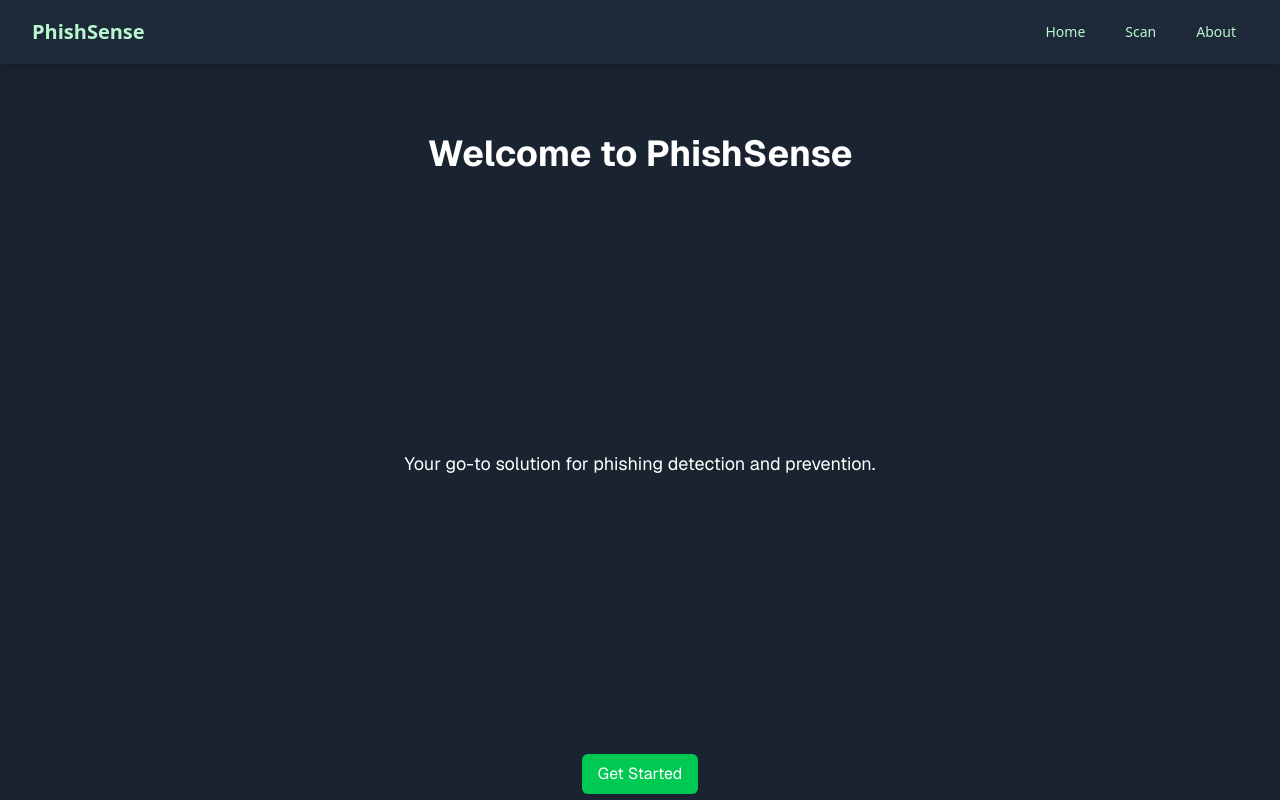
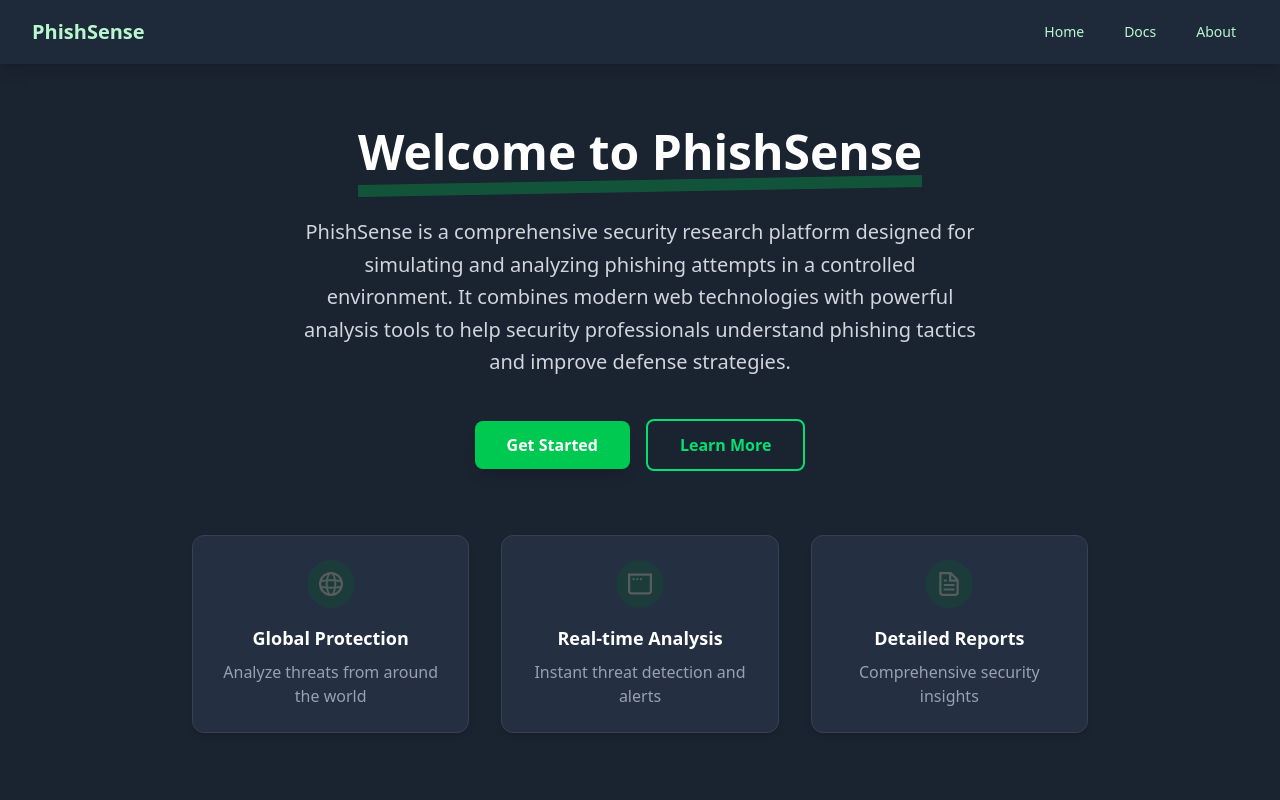
Before and after one commit to oussamabenalisst/PhishSenseSite, a Next.js app: page / in a window 1280 px wide. Shown: the top 800 px of the page. Built offline with nearby package versions, Linux system fonts and the light colour scheme.

Commit message:
update Home css

```diff
--- a/app/globals.css
+++ b/app/globals.css
@@ -4,3 +4,28 @@ body {
   background-color: #1a2330;
   color: white;
 }
+
+@tailwind base;
+@tailwind components;
+@tailwind utilities;
+
+@keyframes fadeIn {
+  from {
+    opacity: 0;
+    transform: translateY(20px);
+  }
+  to {
+    opacity: 1;
+    transform: translateY(0);
+  }
+}
+
+.animate-fade-in {
+  animation: fadeIn 0.8s ease-out forwards;
+}
+
+:root {
+  --foreground-rgb: 0, 0, 0;
+  --background-start-rgb: 214, 219, 220;
+  --background-end-rgb: 255, 255, 255;
+}
--- a/app/page.tsx
+++ b/app/page.tsx
@@ -2,14 +2,86 @@ import Image from "next/image";
 
 export default function Home() {
   return (
-    <div className="grid grid-rows-[20px_1fr_20px] items-center justify-items-center min-h-screen p-8 pb-20 gap-16 sm:p-20 font-[family-name:var(--font-geist-sans)]">
-      <h1 className="text-4xl font-bold">Welcome to PhishSense</h1>
-      <p className="text-lg">
-        Your go-to solution for phishing detection and prevention.
-      </p>
-      <button className="bg-green-500 text-white px-4 py-2 rounded-md hover:bg-green-600">
-        Get Started
-      </button>
-    </div>
+    <main className="min-h-screen">
+      <div className="container mx-auto px-4 py-16 sm:px-6 lg:px-8">
+        <div className="text-center space-y-8 animate-fade-in">
+          <div className="relative inline-block">
+            <h1 className="text-5xl font-bold text-white mb-2 relative z-10">
+              Welcome to PhishSense
+            </h1>
+            <div className="absolute -bottom-2 left-0 w-full h-3 bg-green-500 opacity-30 transform -rotate-1"></div>
+          </div>
+
+          <p className="text-xl text-gray-300 max-w-2xl mx-auto leading-relaxed">
+            PhishSense is a comprehensive security research platform designed
+            for simulating and analyzing phishing attempts in a controlled
+            environment. It combines modern web technologies with powerful
+            analysis tools to help security professionals understand phishing
+            tactics and improve defense strategies.
+          </p>
+
+          <div className="mt-10 flex flex-col sm:flex-row gap-4 justify-center items-center">
+            <button className="px-8 py-3 bg-green-500 text-white rounded-lg shadow-lg hover:bg-green-600 transform hover:scale-105 transition-all duration-200 font-semibold">
+              Get Started
+            </button>
+            <button className="px-8 py-3 border-2 border-green-400 text-green-400 rounded-lg hover:bg-green-500 hover:text-white transform hover:scale-105 transition-all duration-200 font-semibold">
+              Learn More
+            </button>
+          </div>
+
+          <div className="mt-16 grid grid-cols-1 sm:grid-cols-3 gap-8 max-w-4xl mx-auto">
+            <div className="p-6 bg-[#243042] rounded-xl shadow-md hover:shadow-xl transition-shadow border border-gray-700">
+              <div className="w-12 h-12 bg-green-900/30 rounded-full flex items-center justify-center mb-4 mx-auto">
+                <Image
+                  src="/globe.svg"
+                  alt="Globe"
+                  width={24}
+                  height={24}
+                  className="opacity-80"
+                />
+              </div>
+              <h3 className="text-lg font-semibold mb-2 text-white">
+                Global Protection
+              </h3>
+              <p className="text-gray-400">
+                Analyze threats from around the world
+              </p>
+            </div>
+            <div className="p-6 bg-[#243042] rounded-xl shadow-md hover:shadow-xl transition-shadow border border-gray-700">
+              <div className="w-12 h-12 bg-green-900/30 rounded-full flex items-center justify-center mb-4 mx-auto">
+                <Image
+                  src="/window.svg"
+                  alt="Analysis"
+                  width={24}
+                  height={24}
+                  className="opacity-80"
+                />
+              </div>
+              <h3 className="text-lg font-semibold mb-2 text-white">
+                Real-time Analysis
+              </h3>
+              <p className="text-gray-400">
+                Instant threat detection and alerts
+              </p>
+            </div>
+            <div className="p-6 bg-[#243042] rounded-xl shadow-md hover:shadow-xl transition-shadow border border-gray-700">
+              <div className="w-12 h-12 bg-green-900/30 rounded-full flex items-center justify-center mb-4 mx-auto">
+                <Image
+                  src="/file.svg"
+                  alt="Reports"
+                  width={24}
+                  height={24}
+                  className="opacity-80"
+                />
+              </div>
+              <h3 className="text-lg font-semibold mb-2 text-white">
+                Detailed Reports
+              </h3>
+              <p className="text-gray-400">Comprehensive security insights</p>
+            </div>
+          </div>
+        </div>
+      </div>
+    </main>
   );
 }
--- a/components/header.tsx
+++ b/components/header.tsx
@@ -16,7 +16,6 @@ const Header = () => {
               PhishSense
             </Link>
           </div>
-
           {/* Hamburger Menu Button (visible on mobile) */}
           <div className="md:hidden">
             <button
@@ -60,7 +59,7 @@ const Header = () => {
               href="/scan"
               className="text-green-200 hover:bg-gray-700 hover:text-white px-3 py-2 rounded-md text-sm font-medium"
             >
-              Scan
+              Docs
             </Link>
             <Link
               href="/about"
```
